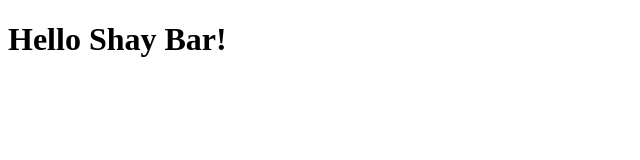
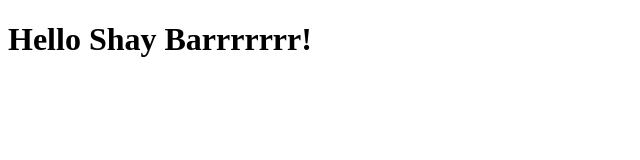
Before and after one commit to ShayBar6/myApp, a plain HTML site: page index.html in a window 1280 px wide. Shown: the whole page, without its empty margins (0-640 px from the left). Drawn offline with Linux system fonts and the light colour scheme.

Commit message:
index.html changed

```diff
--- a/index.html
+++ b/index.html
@@ -1,9 +1,9 @@
 <!DOCTYPE html>
 <html>
 <head>
-    <title>Hello Shay Bar!</title>
+    <title>Hello Shay Barrrrr!</title>
 </head>
 <body>
-    <h1>Hello Shay Bar!</h1>
+    <h1>Hello Shay Barrrrrrr!</h1>
 </body>
 </html>
```
